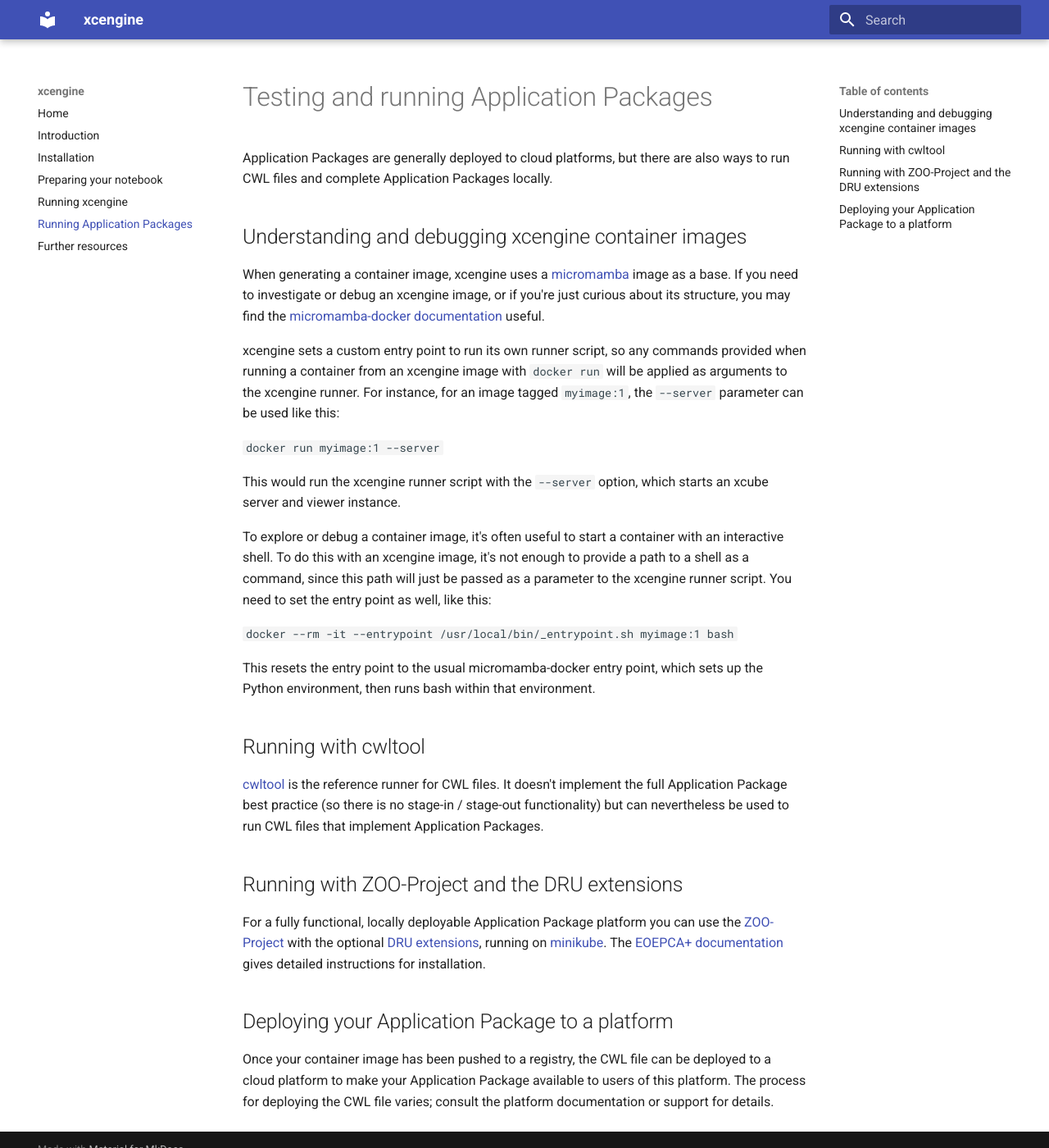
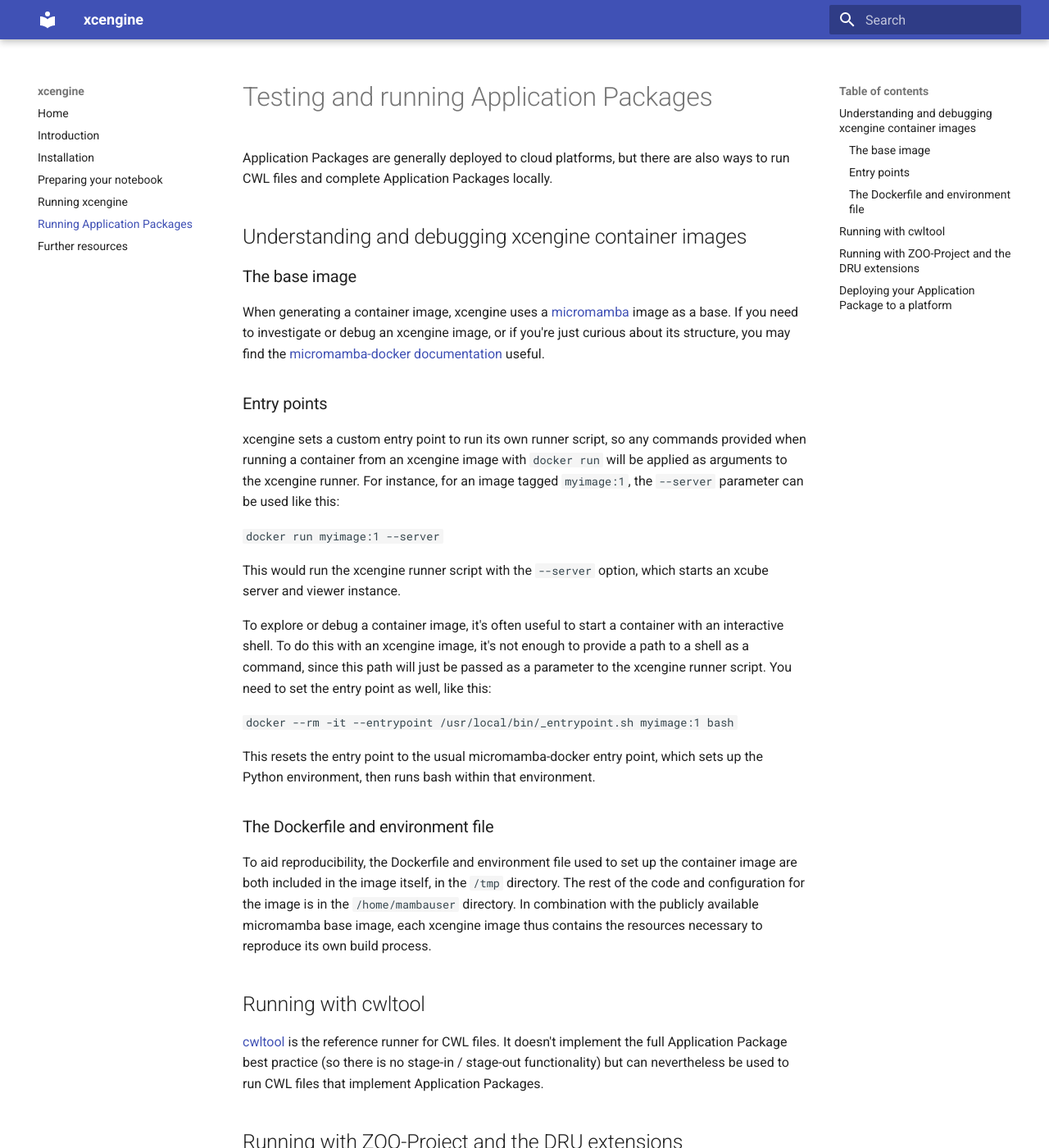
Before and after one commit to xcube-dev/xcengine, an MkDocs documentation site: the page built from docs/running-eoaps.md, in a window 1280 px wide and 1400 px high. Shown: the whole window at 82% size. Built offline with MkDocs 1.6.1 and Material for MkDocs 9.7.7, drawn with Linux system fonts in a browser that asks for light colours.

Commit message:
Include Dockerfile in image
Addresses #55

```diff
--- a/docs/running-eoaps.md
+++ b/docs/running-eoaps.md
@@ -5,12 +5,16 @@
 
 ## Understanding and debugging xcengine container images
 
+### The base image
+
 When generating a container image, xcengine uses a
 [micromamba](https://mamba.readthedocs.io/en/latest/user_guide/micromamba.html)
 image as a base. If you need to investigate or
 debug an xcengine image, or if you're just curious about its structure, you may
 find the [micromamba-docker
 documentation](https://micromamba-docker.readthedocs.io/) useful.
+
+### Entry points
 
 xcengine sets a custom entry point to run its own runner script, so any commands
 provided when running a container from an xcengine image with `docker run`
@@ -32,6 +36,15 @@
 
 This resets the entry point to the usual micromamba-docker entry point, which
 sets up the Python environment, then runs bash within that environment.
+
+### The Dockerfile and environment file
+
+To aid reproducibility, the Dockerfile and environment file used to set up the
+container image are both included in the image itself, in the `/tmp`
+directory. The rest of the code and configuration for the image is in the
+`/home/mambauser` directory. In combination with the publicly available
+micromamba base image, each xcengine image thus contains the resources
+necessary to reproduce its own build process.
 
 ## Running with cwltool
 
```
Also changed, not shown: 1 other file.
